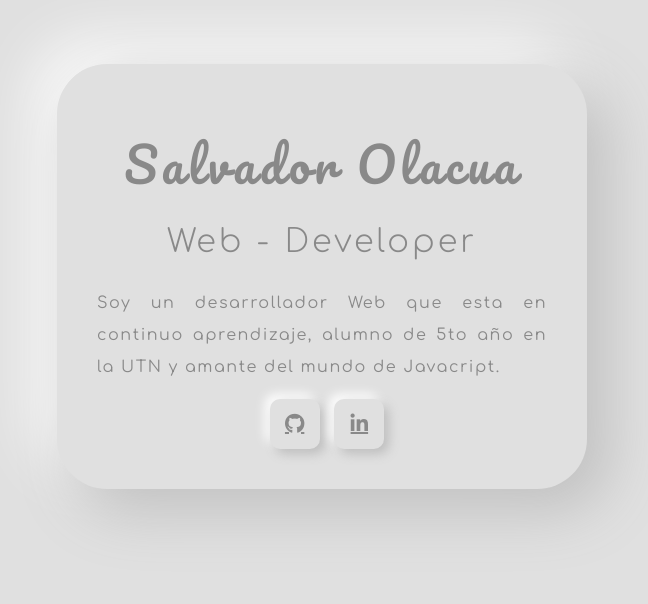
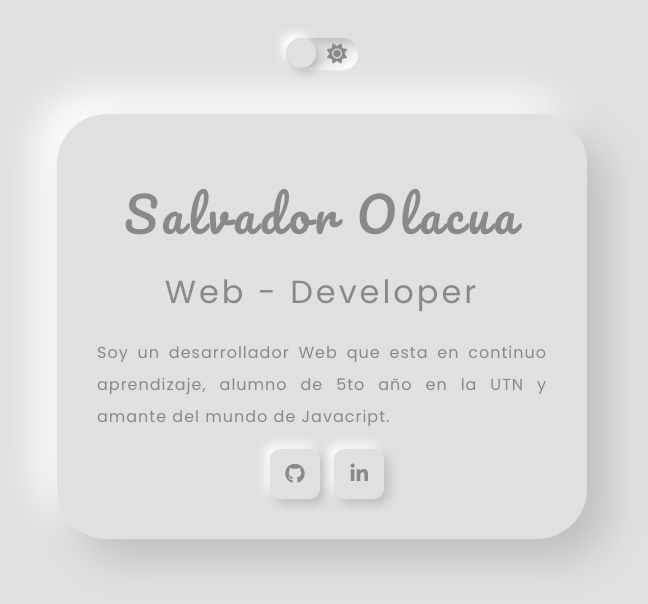
Before and after one commit to salva-olacua/salva-olacua.github.io, a plain HTML site: page index.html in a window 1280 px wide. Shown: the whole page, without its empty margins (318-966 px from the left). Drawn offline with Linux system fonts and the light colour scheme.

Commit message:
add dark mode and font Poppins

```diff
--- a/index.html
+++ b/index.html
@@ -3,6 +3,10 @@
   <head>
     <meta charset="UTF-8"/>
     <meta name="viewport" content="width=device-width, initial-scale=1.0"/>
+    <!-- Google Fonts -->
+    <link rel="preconnect" href="https://fonts.googleapis.com">
+    <link rel="preconnect" href="https://fonts.gstatic.com" crossorigin>
+    <link href="https://fonts.googleapis.com/css2?family=Poppins:wght@400;600;700&display=swap" rel="stylesheet">
     <!--Reset Styles-->
     <link rel="stylesheet" href="normalize.css">
     <!--Styles-->
@@ -15,6 +19,12 @@
 
   <body>
     <main>
+      <header class="header">
+        <button id="switch" class="switch">
+          <span><i class="fas fa-moon"></i></span>
+          <span><i class="fas fa-sun"></i></span>
+        </button>
+      </header>
       <div class="main-card">
         <section>
           <article>
@@ -31,5 +41,7 @@
         </section>
       </div>
     </main>
+
+  <script src="main.js"></script>
   </body>
 </html>
--- /dev/null
+++ b/main.js
@@ -0,0 +1,6 @@
+const btnSwitch = document.getElementById('switch');
+
+btnSwitch.addEventListener('click', () => {
+  document.body.classList.toggle('dark');
+  btnSwitch.classList.toggle('active');
+});
--- a/styles.css
+++ b/styles.css
@@ -1,5 +1,12 @@
+:root {
+  --theme-color: #e0e0e0;
+  --shadow-bottom: #bebebe;
+  --shadow-top: #ffffff;
+}
+
+
 body {
-  background-color: #e0e0e0;
+  background-color: var(--theme-color);
   background-size: cover;
   background-attachment: fixed;
 }
@@ -8,13 +15,65 @@ body {
   Fonts
   -----*/
 @font-face {
-  src: url(public/assets/fonts/Comfortaa-VariableFont_wght.ttf);
-  font-family: comfortaa;
+  src: url(public/assets/fonts/Pacifico-Regular.ttf);
+  font-family: pacifico;
 }
 
-@font-face {
-  src: url(public/assets/fonts/Pacifico-Regular.ttf);
-  font-family: pacifico;
+/*------
+  Header
+  -----*/
+.header {
+  width: 100vw;
+  height: 50px;
+  font-size: 20px;
+  text-align: center;
+}
+
+/*------
+  Switch
+  -----*/
+.switch {
+  background: #898989;
+  border-radius: 1000px;
+  border: none;
+  position: relative;
+  cursor: pointer;
+  display: inline-flex;
+  margin-top: 3%;
+  outline: none;
+  border-radius: 15px;
+  background: var(--theme-color);
+  box-shadow: inset 5px 5px 10px var(--shadow-bottom),
+              inset -5px -5px 10px var(--shadow-top);
+}
+
+span {
+  display: block;
+  width: 30px;
+  height: 30px;
+  line-height: 30px;
+  background: none;
+  color: #898989
+}
+
+.switch::after {
+  content: "";
+  width: 30px;
+  height: 30px;
+  position: absolute;
+  top: 0;
+  left: 0;
+  right: unset;
+  border-radius: 50%;
+  background: var(--theme-color);
+  box-shadow:  5px 5px 10px var(--shadow-bottom),
+              -5px -5px 10px var(--shadow-top);
+  transition: 0.3s ease all;
+}
+
+.switch.active::after{
+  right: 0;
+  left: unset;
 }
 
 /*------------------
@@ -23,16 +82,16 @@ body {
 
 .main-card {
   width: 450px;
-  border-radius: 50px;
-  background: #e0e0e0;
-  box-shadow:  20px 20px 60px #bebebe,
-              -20px -20px 60px #ffffff;
   padding: 40px;
   text-align: center;
-  color: #898989;
   margin: auto;
   margin-top: 5%;
-  font-family: comfortaa, "Century Gothic", sans-serif;
+  color: #898989;
+  font-family: 'Poppins', sans-serif;
+  border-radius: 50px;
+  background: var(--theme-color);
+  box-shadow:  20px 20px 40px var(--shadow-bottom),
+              -20px -20px 40px var(--shadow-top);
 }
 
 /*---------------------------------
@@ -43,7 +102,7 @@ body {
   font-size: 6vmin;
   letter-spacing: 4px;
   font-weight: 100;
-  font-family: pacifico, "Century Gothic", sans-serif;
+  font-family: pacifico, sans-serif;
 }
 
 .main-card__subtitle {
@@ -53,7 +112,7 @@ body {
 }
 
 .main-card__paragraph {
-  letter-spacing: 1.5px;
+  letter-spacing: 1px;
   text-align: justify;
   line-height: 2em;
 }
@@ -77,22 +136,36 @@ ul {
   margin-left: 10px;
   color: #898989;
   border-radius: 10px;
-  background: #e0e0e0;
-  box-shadow:  5px 5px 11px #bebebe,
-              -5px -5px 11px #ffffff;
+  text-decoration: none;
+  background: var(--theme-color);
+  box-shadow:  5px 5px 11px var(--shadow-bottom),
+              -5px -5px 11px var(--shadow-top);
 }
 
 .main-card__link:active {
   border-radius: 10px;
-  background: #e0e0e0;
-  box-shadow: inset 5px 5px 11px #bebebe,
-              inset -5px -5px 11px #ffffff;
+  background: var(--theme-color);
+  box-shadow: inset 5px 5px 11px var(--shadow-bottom),
+              inset -5px -5px 11px var(--shadow-top);
 }
 
 
+/*-----------------
+  Dark Mode
+  -----------------*/
+body.dark {
+  --theme-color: #3e3e3e;
+  --shadow-top:#474747;
+  --shadow-bottom: #353535;
+}
+
+
+/*-----------------
+  Responsive
+  -----------------*/
 @media screen and (min-width: 360px)
               and (max-width: 1040px){
   .main-card__link{
-    font-size: 50px;
+    font-size: 25px;
   }
 }
```
